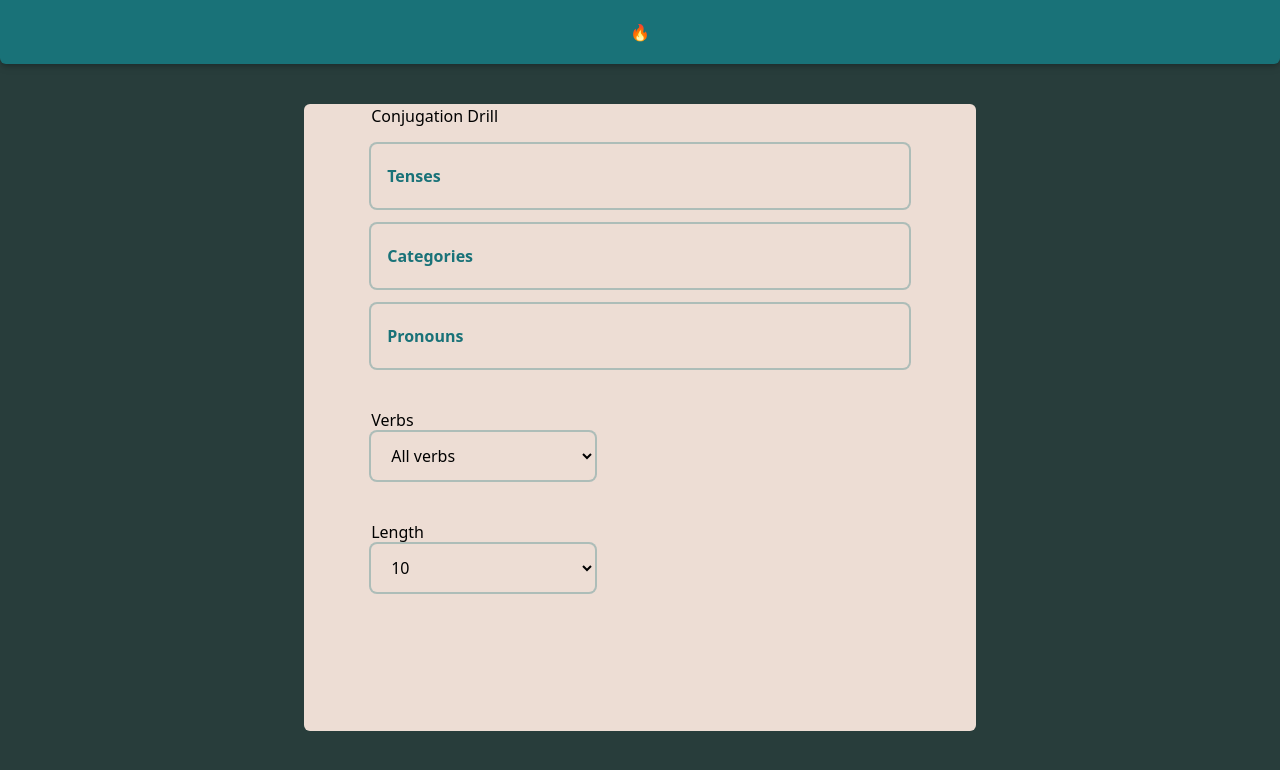
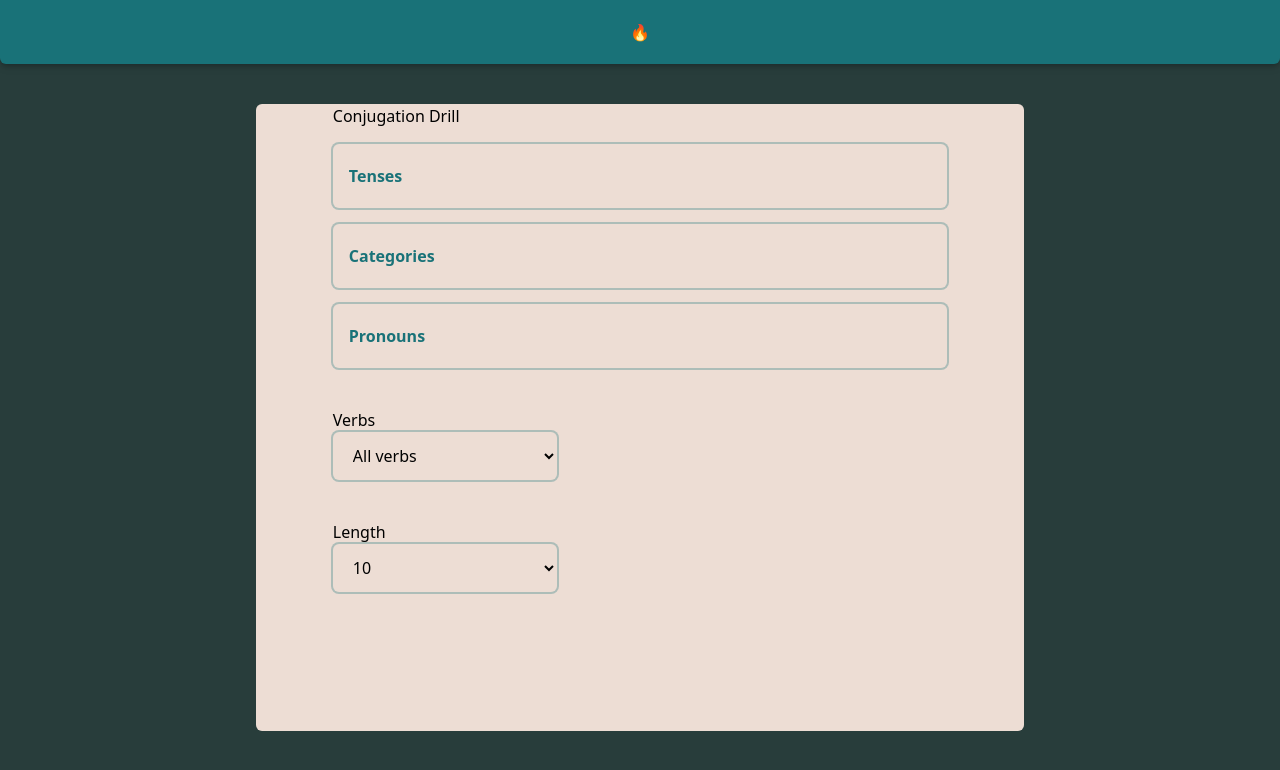
Before and after one commit to ludovico-chiavelli/practice-french-conjugations, a React (Create React App) app: page / in a window 1280 px wide. Shown: the top 770 px of the page. Built offline with nearby package versions, Linux system fonts and the light colour scheme.

Commit message:
expand central container

```diff
--- a/src/components/Container.js
+++ b/src/components/Container.js
@@ -7,7 +7,7 @@ export const Container = () => {
         <div className="h-full min-w-[400px] bg-[#283D3B]">
             <Navbar/>
             <div className="h-5/6 flex justify-center">
-                <div className="w-3/4  max-w-2xl mt-10 rounded-md flex justify-center items-center bg-[#EDDDD4] overflow-y-auto">
+                <div className="w-3/4  max-w-3xl mt-10 rounded-md flex justify-center items-center bg-[#EDDDD4] overflow-y-auto">
                     <Options/>
                 </div>
             </div>
```
